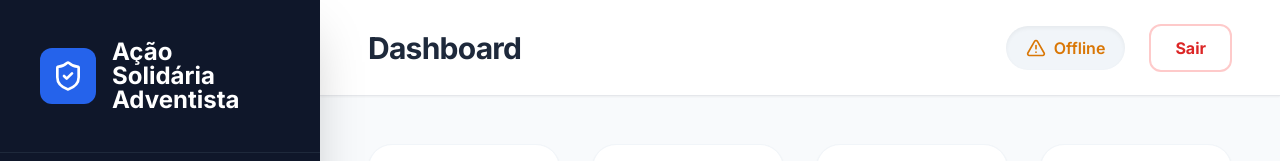
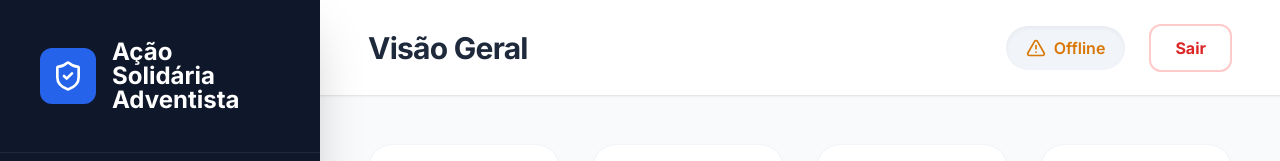
Before and after one commit to htasistemas/sistema-asa, a React (Create React App) app: page / in a window 1280 px wide. Shown: the top 161 px of the page. Built offline with nearby package versions, Linux system fonts and the light colour scheme.

Commit message:
Translate units add header

```diff
--- a/src/App.js
+++ b/src/App.js
@@ -660,6 +660,14 @@ const Dashboard = ({ user, onLogout }) => {
   const [searchTerm, setSearchTerm] = useState('');
   const [selectedMapUnit, setSelectedMapUnit] = useState(null);
   const [editingId, setEditingId] = useState(null);
+  const pageTitles = {
+    dashboard: 'Visão Geral',
+    units_list: 'Listagem de Unidades',
+    units_add: 'Cadastro de Unidade',
+    unit_life: 'Vida da Unidade',
+    map: 'Georreferenciamento',
+    backup: 'Backup e Dados',
+  };
 
   const initialForm = { nomeUnidade: '', nomeDiretor: '', anoEleicao: new Date().getFullYear(), email: '', telefone: '', cep: '', logradouro: '', numero: '', bairro: '', cidade: '', uf: '', pendencias: false, status: 'Ativo' };
   const [formData, setFormData] = useState(initialForm);
@@ -759,7 +767,9 @@ const Dashboard = ({ user, onLogout }) => {
         <header className="bg-white border-b px-8 md:px-12 py-6 flex justify-between items-center shrink-0 shadow-sm z-40 h-24">
           <div className="flex items-center gap-6">
              <button onClick={() => setSidebarOpen(true)} className="md:hidden text-slate-600 p-2 rounded-xl hover:bg-slate-100"><Menu size={32}/></button>
-             <h1 className="font-bold text-3xl text-slate-800 capitalize tracking-tight">{activePage.replace(/_/g, ' ')}</h1>
+             <h1 className="font-bold text-3xl text-slate-800 capitalize tracking-tight">
+               {pageTitles[activePage] ?? activePage.replace(/_/g, ' ')}
+             </h1>
           </div>
           <div className="flex items-center gap-6">
              <div className="text-base font-semibold text-slate-500 flex items-center gap-3 bg-slate-100 px-5 py-2.5 rounded-full shadow-inner">
```
